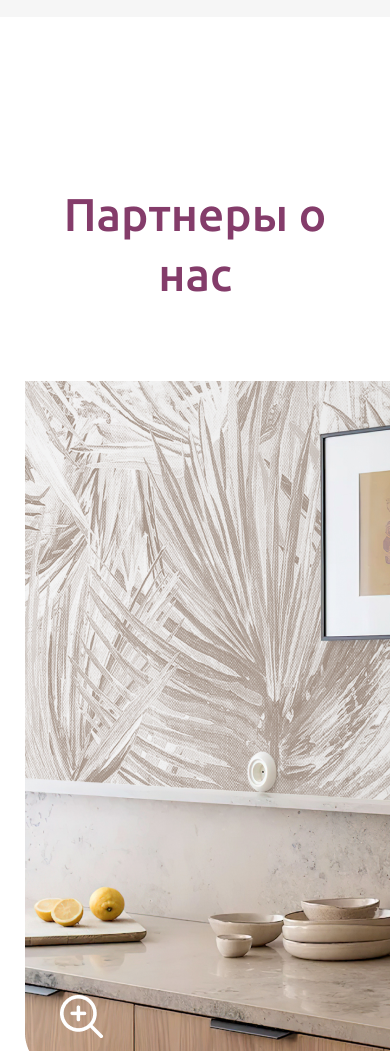
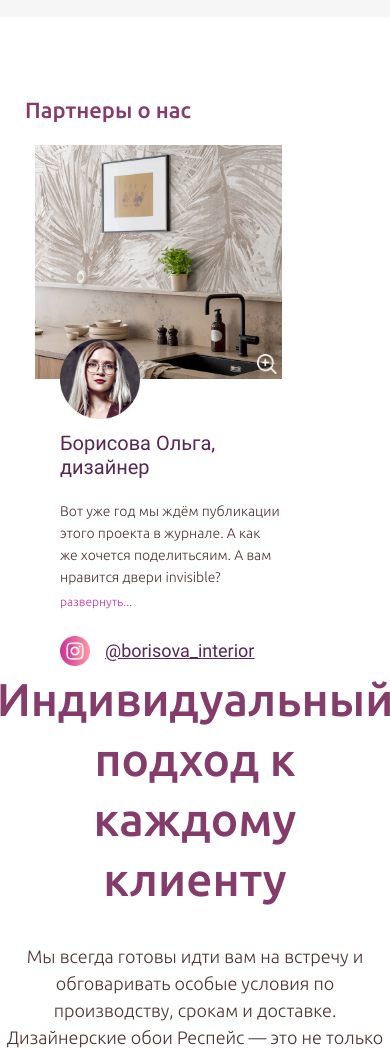
Before and after one commit to Paul-Stepanov/respace, a website built with webpack: page src/index.html in a window 390 px wide. Shown: the part 7825-8876 px from the top of the page. Built offline with nearby package versions, Linux system fonts and the light colour scheme; files whose address does not match are found by name.

Commit message:
made adaptive partners

```diff
--- a/src/style/_designer_wallpaper.scss
+++ b/src/style/_designer_wallpaper.scss
@@ -1,6 +1,9 @@
 .designer-wallpaper {
   background: $bg-gray;
   margin-bottom: 167px;
+  @media screen and (max-width: 1050px){
+    margin-bottom: 80px;
+  }
 
   &__wrapper {
     height: 100%;
--- a/src/style/_partners.scss
+++ b/src/style/_partners.scss
@@ -3,7 +3,7 @@
     display: flex;
     flex-direction: column;
     align-items: flex-start;
-    @media screen and (max-width: 1520px){
+    @media screen and (max-width: 1520px) {
       align-items: center;
       text-align: center;
     }
@@ -11,6 +11,12 @@
 
   &__title {
     margin-bottom: 77px;
+    @media screen and (max-width: 1050px){
+      font-size: 22px;
+      line-height: normal;
+      margin-bottom: 22px;
+align-self: flex-start;
+    }
   }
 
   &__gallery {
@@ -24,7 +30,8 @@
     column-gap: 15px;
     margin-bottom: 165px;
     position: relative;
-    &:before{
+
+    &:before {
       content: url("../img/partners/prsn1.png");
       position: absolute;
       top: 50%;
@@ -33,7 +40,8 @@
       z-index: 5;
       cursor: pointer;
     }
-    &:after{
+
+    &:after {
       content: url("../img/partners/prsn2.png");
       position: absolute;
       top: 50%;
@@ -42,25 +50,50 @@
       z-index: 5;
       cursor: pointer;
     }
-    @media screen and (max-width: 1520px){
+
+    @media screen and (max-width: 1520px) {
       display: flex;
       flex-direction: column;
       justify-content: center;
       align-items: center;
       margin: 0 auto;
     }
+    @media screen and (min-width: 270px) and (max-width: 1049px) {
+      &:before {
+        display: none;
+
+      }
+      &:after {
+        display: none;
+      }
+      max-width: 320px;
+      align-items: flex-start;
+    }
   }
 
   &__big-img-wrapper {
     grid-area: big;
     position: relative;
-    @media screen and (max-width: 1520px){
+    @media screen and (max-width: 1520px) {
       margin-bottom: 20px;
+    }
+    @media screen and (min-width: 270px) and (max-width: 1049px) {
+      width: 247px;
+      height: 234px;
+      margin-bottom: -40px;
+
     }
   }
 
   &__img {
-
+    @media screen and (max-width: 1050px) {
+      position: absolute;
+      top: 0;
+      left: 0;
+      width: 100%;
+      height: 100%;
+      object-fit: cover;
+    }
   }
 
   &__img-icon {
@@ -68,6 +101,13 @@
     bottom: 35px;
     left: 35px;
     cursor: pointer;
+    @media screen and (max-width: 1050px) {
+      width: 20px;
+      height: 20px;
+      bottom: 5px;
+      right: 5px;
+      left: auto;
+    }
   }
 
   &__small-img-wrapper {
@@ -75,7 +115,7 @@
     display: grid;
     grid-template-columns: repeat(2, 1fr);
     gap: 15px;
-    @media screen and (max-width: 1520px){
+    @media screen and (max-width: 1520px) {
       display: none;
     }
   }
@@ -108,6 +148,13 @@
     height: 235px;
     border-radius: 0 0 0 40px;
     background: $white;
+    @media screen and (max-width: 1050px) {
+      display: grid;
+      grid-template-columns: 225px;
+      min-height: 330px;
+      background: transparent;
+      margin-left: 25px;
+    }
   }
 
   &__feedback-logo {
@@ -115,12 +162,22 @@
     width: 120px;
     height: 120px;
     margin: 0 68px 0 47px;
+    @media screen and (max-width: 1050px) {
+      width: 80px;
+      height: 80px;
+      margin: 0 0 12px;
+    }
   }
 
   &__feedback-body {
     display: flex;
     flex-direction: column;
     padding-right: 5px;
+    @media screen and (max-width: 1050px) {
+      display: grid;
+      grid-template-areas: "title" "text" "insta";
+    }
+
   }
 
   &__feedback-body-title {
@@ -128,16 +185,31 @@
     font-family: Roboto, serif;
     font-size: 24px;
     margin-bottom: 9px;
+    @media screen and (max-width: 1050px) {
+      text-align: left;
+      grid-area: title;
+      margin-bottom: 21px;
+      font-size: 20px;
+      line-height: normal;
+    }
   }
 
   &__feedback-body-instagram {
     display: flex;
     align-items: center;
     margin-bottom: 24px;
+    @media screen and (max-width: 1050px) {
+      grid-area: insta;
+
+    }
   }
 
   &__instagram-logo {
     margin-right: 15px;
+    @media screen and (max-width: 1050px) {
+      width: 30px;
+      height: 30px;
+    }
   }
 
   &__instagram-link {
@@ -152,5 +224,21 @@
     font-family: Ubuntu-300, serif;
     font-size: 16px;
     line-height: 27px;
+    @media screen and (max-width: 1050px) {
+      grid-area: text;
+      text-align: left;
+      font-size: 14px;
+      line-height: 22px;
+      &:after {
+        content: "развернуть...";
+        display: inline-block;
+        color: $violet;
+        font-family: Ubuntu-300, serif;
+        font-size: 12px;
+        font-style: normal;
+        line-height: 27px;
+        margin-bottom: 21px;
+      }
+    }
   }
 }
```
